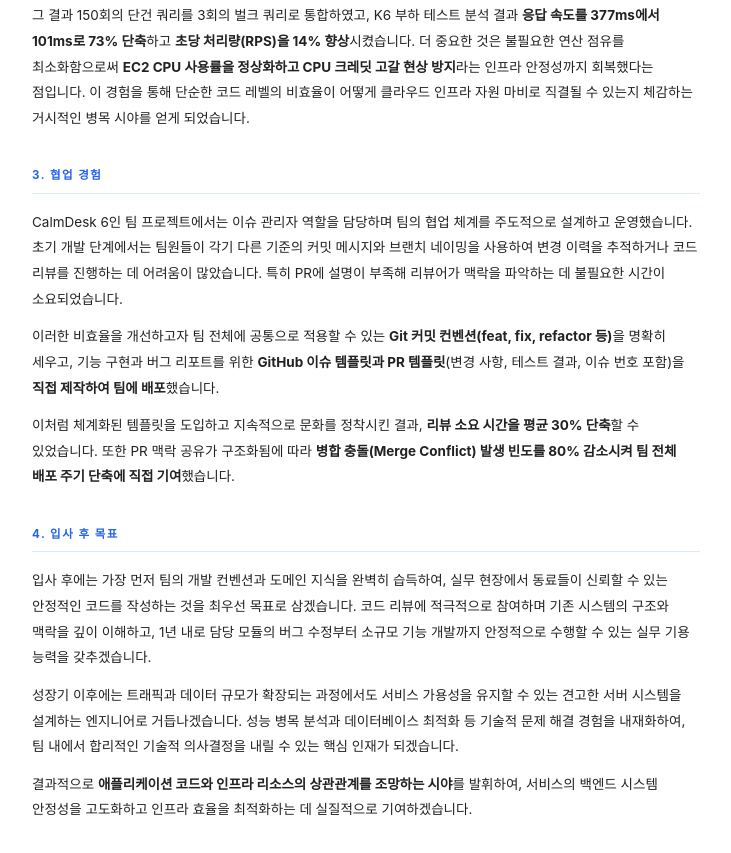
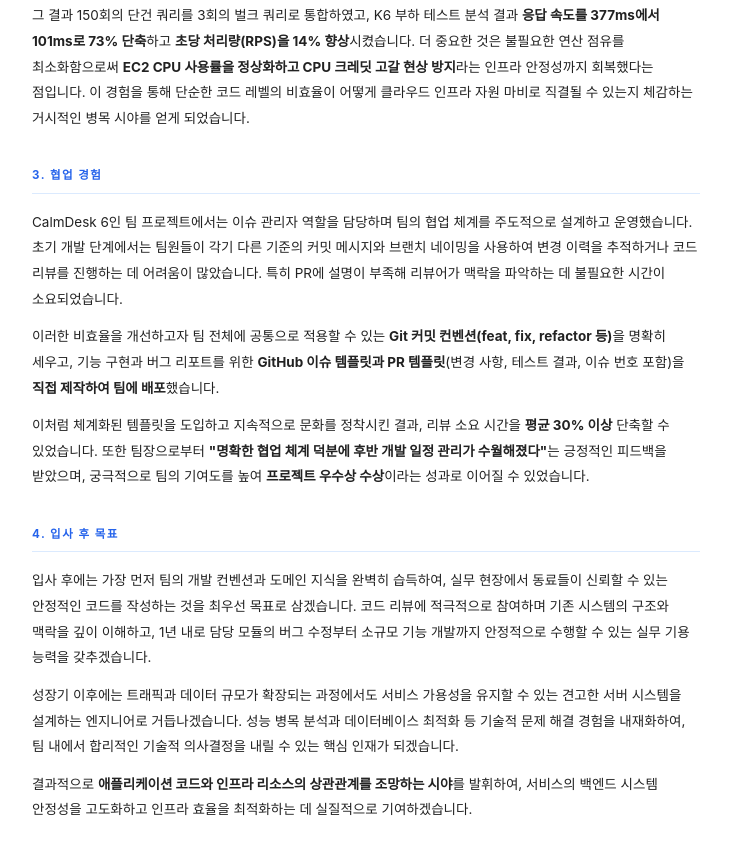
Before and after one commit to xxh3898/Portfolio, a plain HTML site: page coverletter.html in a window 1280 px wide. Shown: the part 806-1659 px from the top of the page, without its empty margins (274-1005 px from the left). Drawn offline with Linux system fonts and the light colour scheme; a web font is replaced by a local one.

Commit message:
Update coverletter.html

```diff
--- a/coverletter.html
+++ b/coverletter.html
@@ -276,8 +276,9 @@
                 기능 구현과 버그 리포트를 위한 <strong>GitHub 이슈 템플릿과 PR 템플릿</strong>(변경 사항, 테스트 결과, 이슈 번호 포함)을 <strong>직접 제작하여 팀에 배포</strong>했습니다.
             </p>
             <p class="body-text">
-                이처럼 체계화된 템플릿을 도입하고 지속적으로 문화를 정착시킨 결과, <strong>리뷰 소요 시간을 평균 30% 단축</strong>할 수 있었습니다.
-                또한 PR 맥락 공유가 구조화됨에 따라 <strong>병합 충돌(Merge Conflict) 발생 빈도를 80% 감소시켜 팀 전체 배포 주기 단축에 직접 기여</strong>했습니다.
+                이처럼 체계화된 템플릿을 도입하고 지속적으로 문화를 정착시킨 결과, 리뷰 소요 시간을 <strong>평균 30% 이상</strong> 단축할 수 있었습니다.
+                또한 팀장으로부터 <strong>"명확한 협업 체계 덕분에 후반 개발 일정 관리가 수월해졌다"</strong>는 긍정적인 피드백을 받았으며,
+                궁극적으로 팀의 기여도를 높여 <strong>프로젝트 우수상 수상</strong>이라는 성과로 이어질 수 있었습니다.
             </p>
         </div>
 
```
